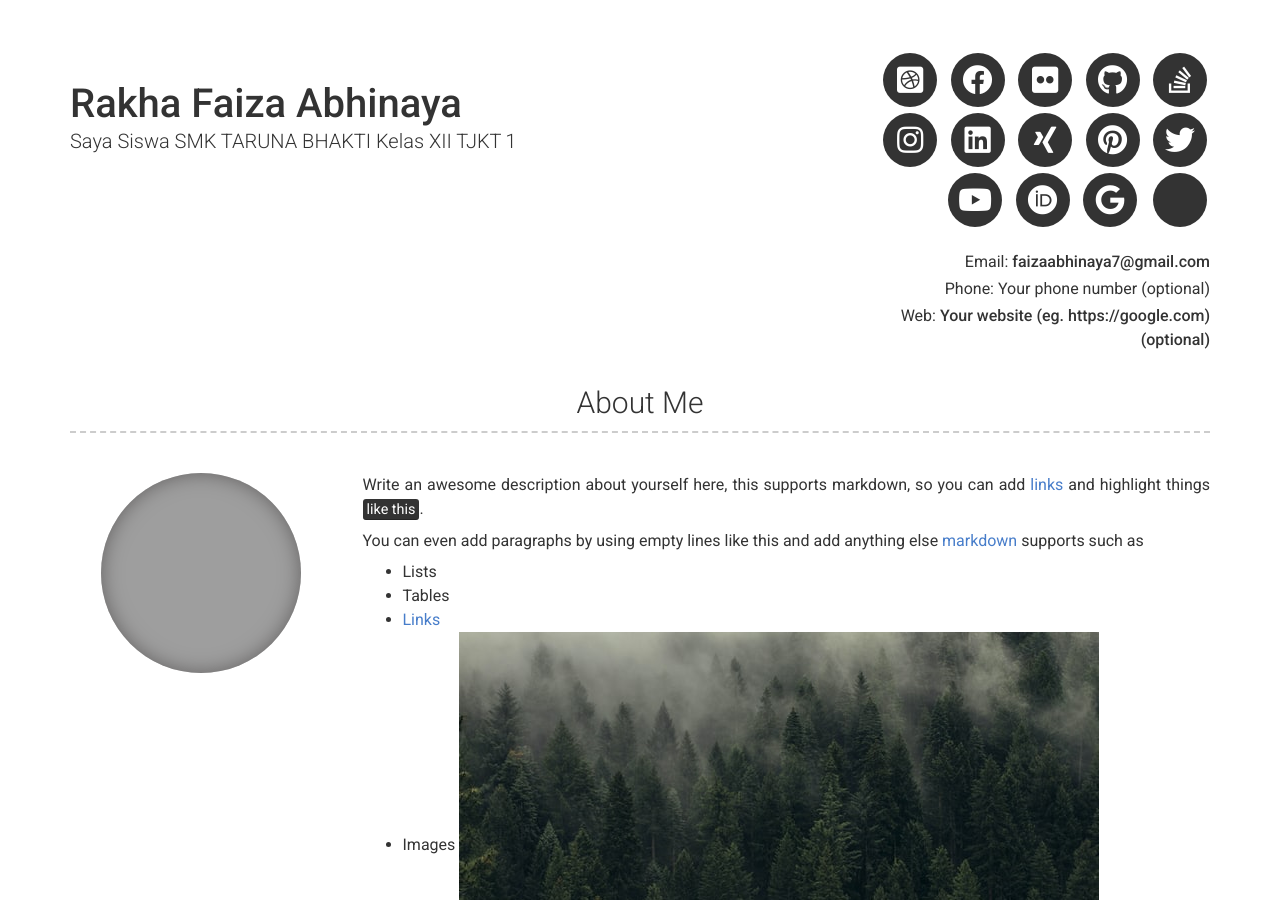
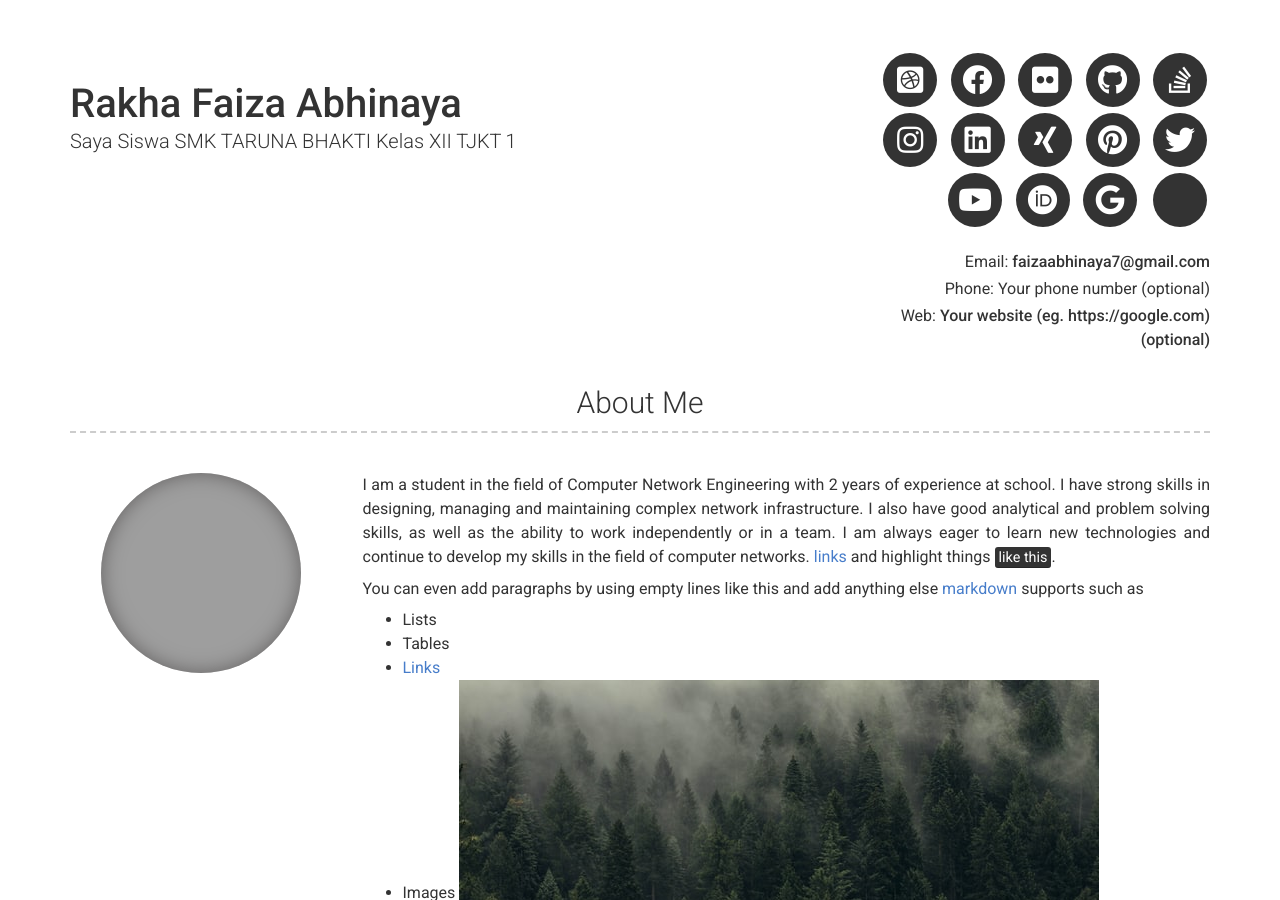
Before and after one commit to justfazrakh/websitecv, a Jekyll site: the page built from index.md, in a window 1280 px wide and 900 px high. Built offline with Jekyll 4.4.1, drawn with Linux system fonts in a browser that asks for light colours; nearby versions of some CDN libraries; grey boxes are pictures that could not be loaded.

Commit message:
Update _config.yml

```diff
--- a/_config.yml
+++ b/_config.yml
@@ -52,7 +52,7 @@ additional_links:
 # about_title: About Me (Use this to override about section title)
 about_profile_image: https://github.com/user-attachments/assets/dda38be0-77e8-4a4a-9f2c-68c7991ecf32
 about_content: | # this will include new lines to allow paragraphs
-  Write an awesome description about yourself here, this supports markdown, so you can add [links](http://foobar.com) and highlight things <mark>like this</mark>.
+  I am a student in the field of Computer Network Engineering with 2 years of experience at school. I have strong skills in designing, managing and maintaining complex network infrastructure. I also have good analytical and problem solving skills, as well as the ability to work independently or in a team. I am always eager to learn new technologies and continue to develop my skills in the field of computer networks. [links](http://foobar.com) and highlight things <mark>like this</mark>.
 
   You can even add paragraphs by using empty lines like this and add anything else [markdown](https://www.markdownguide.org/getting-started#what-is-markdown) supports such as
     - Lists
```
